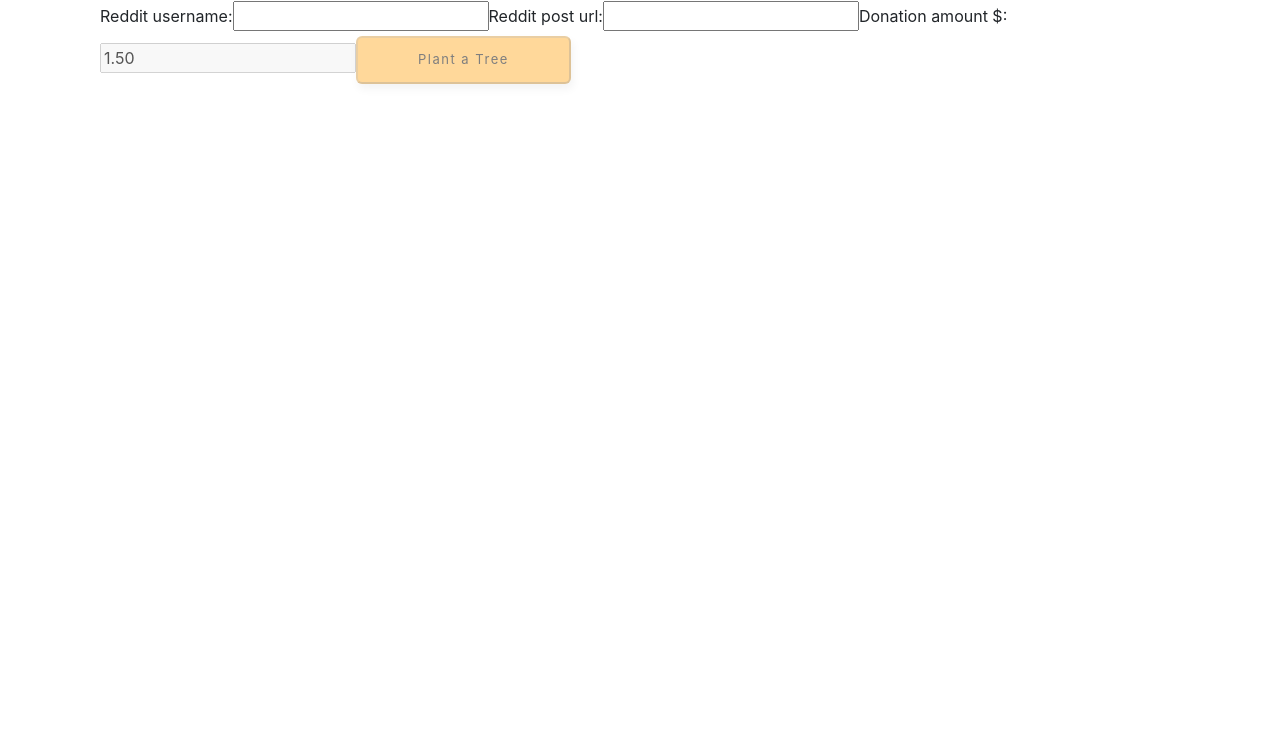
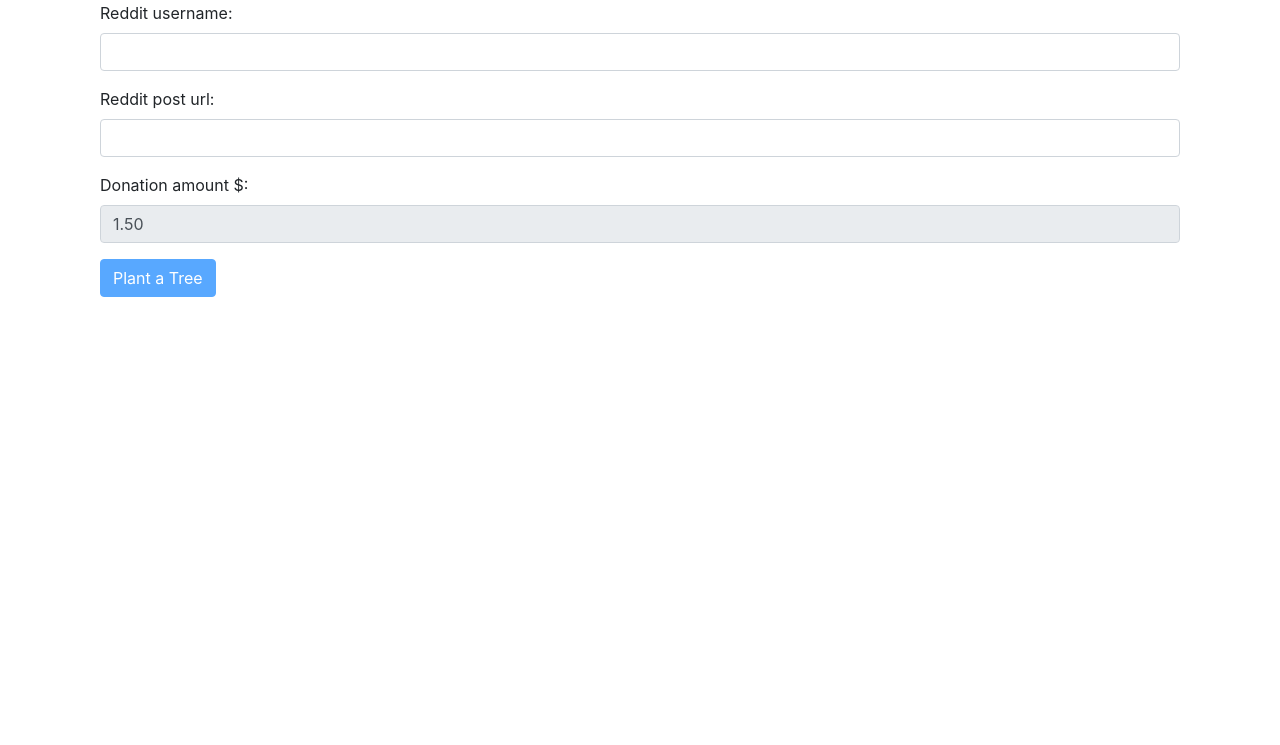
Before and after one commit to jinwood/seedr-web, a Gatsby site: page / in a window 1280 px wide. Shown: the part 55-800 px from the top of the page. Built offline with nearby package versions, Linux system fonts and the light colour scheme; Gatsby itself is replaced by a stand-in of ours.

Commit message:
Remove unused stuff

```diff
--- a/src/components/HomepageForm/PlantForm/index.js
+++ b/src/components/HomepageForm/PlantForm/index.js
@@ -1,40 +1,44 @@
 import React from "react";
 import StripeButton from "../StripeButton";
-
-const formContainerStyles = {
-  display: "flex",
-  flexDirection: "column",
-  flexWrap: "wrap",
-  alignItems: "center",
-};
-
-const labelStyles = {
-  flex: "1 0 120px",
-  maxWidth: "220px",
-};
 
 const PlantForm = (props) => {
   const { updateState, isValid } = props;
   return (
     <form>
-      <span>
-        <label style={labelStyles} htmlFor="reddit-username">
+      <div className="mb-3">
+        <label className="form-label" htmlFor="reddit-username">
           Reddit username:
         </label>
-        <input id="userName" type="text" onChange={updateState} />
-      </span>
-      <span>
-        <label style={labelStyles} htmlFor="InputURL">
+        <input
+          id="userName"
+          className="form-control"
+          type="text"
+          onChange={updateState}
+        />
+      </div>
+      <div className="mb-3">
+        <label className="form-label" htmlFor="InputURL">
           Reddit post url:
         </label>
-        <input id="postUrl" type="text" onChange={updateState} />
-      </span>
-      <span>
-        <label style={labelStyles} htmlFor="InputDonation">
+        <input
+          id="postUrl"
+          className="form-control"
+          type="text"
+          onChange={updateState}
+        />
+      </div>
+      <div className="mb-3">
+        <label className="form-label" htmlFor="InputDonation">
           Donation amount $:
         </label>
-        <input id="InputDonation" type="number" value="1.50" disabled={true} />
-      </span>
+        <input
+          id="InputDonation"
+          className="form-control"
+          type="number"
+          value="1.50"
+          disabled={true}
+        />
+      </div>
       <span>
         <StripeButton disabled={!isValid} />
       </span>
--- a/src/components/HomepageForm/StripeButton/index.js
+++ b/src/components/HomepageForm/StripeButton/index.js
@@ -1,21 +1,5 @@
 import React, { useState } from "react";
 import { loadStripe } from "@stripe/stripe-js";
-
-const buttonStyles = {
-  fontSize: "13px",
-  textAlign: "center",
-  color: "#000",
-  padding: "12px 60px",
-  boxShadow: "2px 5px 10px rgba(0,0,0,.1)",
-  backgroundColor: "rgb(255, 178, 56)",
-  borderRadius: "6px",
-  letterSpacing: "1.5px",
-};
-
-const buttonDisabledStyles = {
-  opacity: "0.5",
-  cursor: "not-allowed",
-};
 
 let stripePromise;
 const getStripe = () => {
@@ -51,9 +35,7 @@ const StripeButton = (props) => {
   return (
     <button
       disabled={disabled}
-      style={
-        disabled ? { ...buttonStyles, ...buttonDisabledStyles } : buttonStyles
-      }
+      className="btn btn-primary"
       onClick={redirectToCheckout}
     >
       Plant a Tree
--- a/src/pages/index.js
+++ b/src/pages/index.js
@@ -1,21 +1,12 @@
 import * as React from "react";
 import HomepageForm from "../components/HomepageForm";
 import Layout from "../components/HomepageForm/layout";
-
-// styles
-const pageStyles = {
-  color: "#232129",
-  padding: "96px",
-  fontFamily: "-apple-system, Roboto, sans-serif, serif",
-};
-
-const headingStyles = {};
 
 const IndexPage = () => {
   return (
     <Layout>
       <title>Home Page</title>
-      <h1 style={headingStyles}>
+      <h1>
         Plantr
         <br />
       </h1>
```
